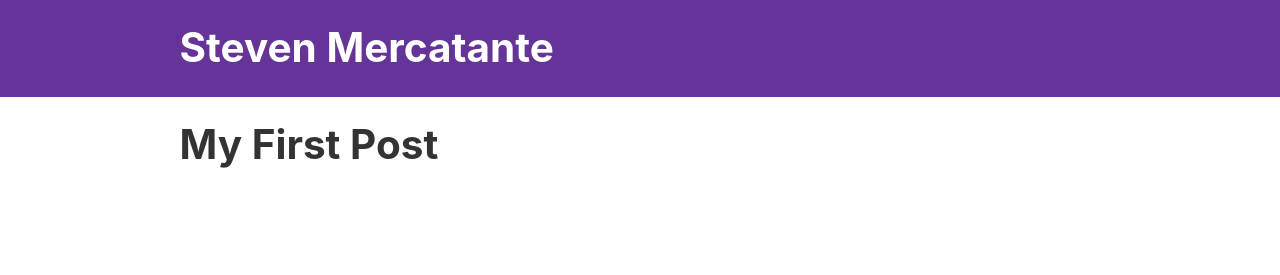
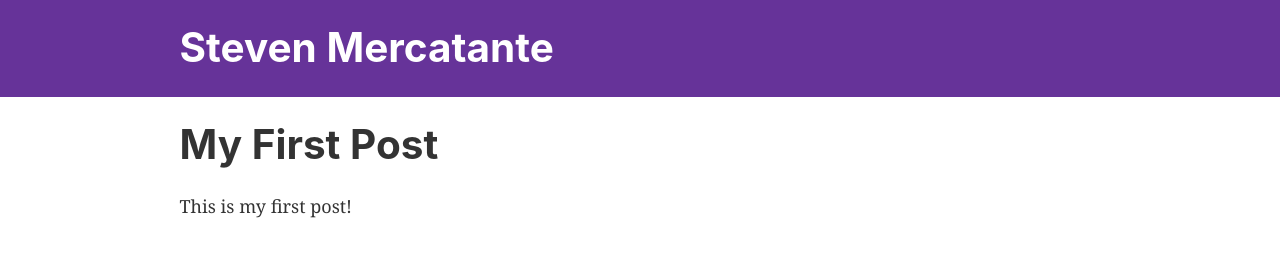
Before and after one commit to steven-mercatante/gatsby-demo-site, a Gatsby site: page /my-first-post/ in a window 1280 px wide. Built offline with nearby package versions, Linux system fonts and the light colour scheme; Gatsby itself is replaced by a stand-in of ours.

Commit message:
render post body in blog-post template

```diff
--- a/src/templates/blog-post.js
+++ b/src/templates/blog-post.js
@@ -1,12 +1,14 @@
 import React from "react"
 import Layout from "../components/layout"
 import { graphql } from "gatsby"
+import { MDXRenderer } from "gatsby-plugin-mdx"
 
 export default ({ data }) => {
   const post = data.mdx
   return (
     <Layout>
       <h1>{post.frontmatter.title}</h1>
+      <MDXRenderer>{post.body}</MDXRenderer>
     </Layout>
   )
 }
@@ -14,7 +16,7 @@
 export const query = graphql`
   query($slug: String!) {
     mdx(fields: { slug: { eq: $slug } }) {
-      html
+      body
       frontmatter {
         title
         date
```
